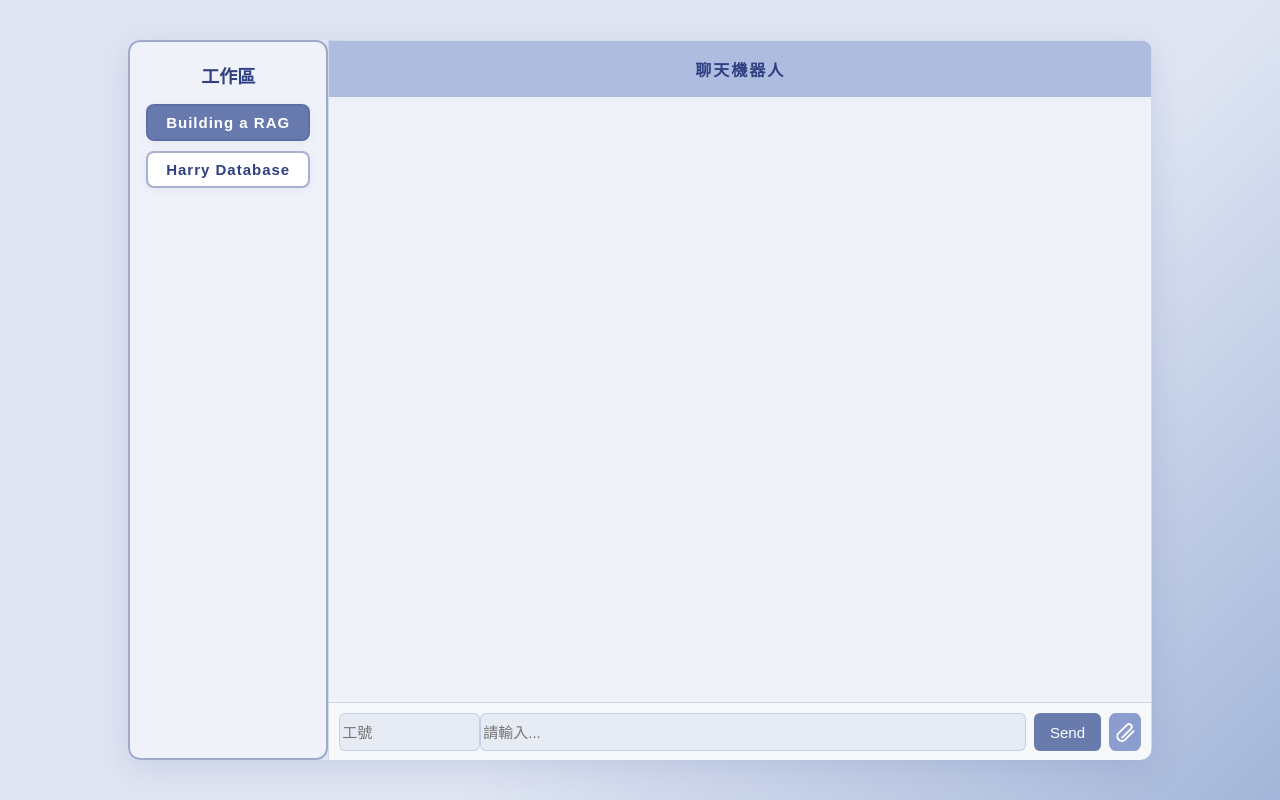
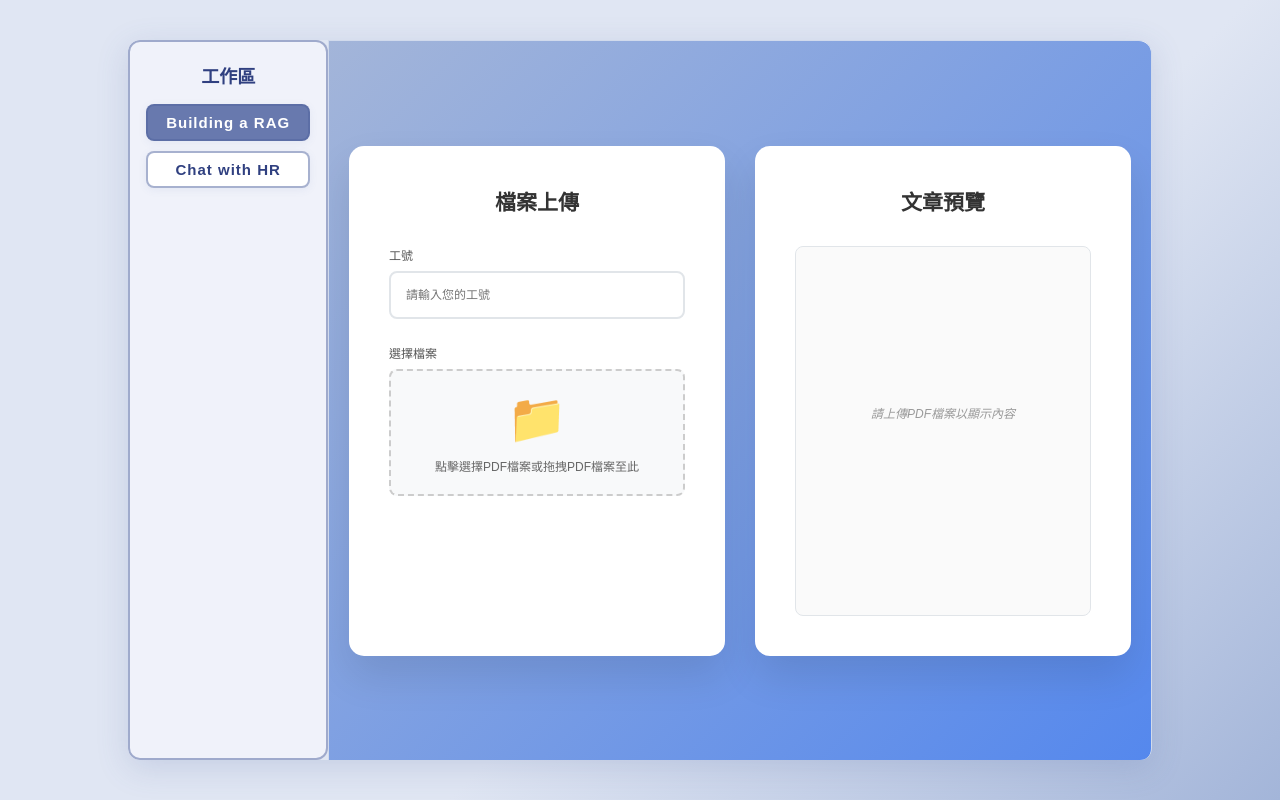
Before and after one commit to UnaChen-tw/meeting.demo, a plain HTML site: page index.html in a window 1280 px wide. Both pictures are taken after a click on the button "Building a RAG". Drawn offline with Linux system fonts and the light colour scheme.

Commit message:
Add files via upload

```diff
--- a/index.html
+++ b/index.html
@@ -210,7 +210,7 @@
     <div class="workspace">
       <h2>工作區</h2>
       <button class="category-btn active" data-value="Building_a_RAG">Building a RAG</button>
-      <button class="category-btn" data-value="Harry_database">Harry Database</button>
+      <button class="category-btn" data-value="Chat_with_HR">Chat with HR</button>
     </div>
     <div class="chat-container" id="chatContainer">
       <div class="chat-header">聊天機器人</div>
@@ -269,11 +269,11 @@
     }
 
 
-    function getQType() {
-        if (selectedCategory === 'test_category') return meetingSelect2.value;
-        if (selectedCategory === 'meeting_notes') return meetingSelect1.value;
-        return 'default';
-      }
+    // function getQType() {
+    //     if (selectedCategory === 'test_category') return meetingSelect2.value;
+    //     if (selectedCategory === 'meeting_notes') return meetingSelect1.value;
+    //     return 'default';
+    //   }
 
 
     categoryBtns.forEach(btn => {
@@ -284,7 +284,7 @@
 
         chatMessages.innerHTML = '';
 
-        if (selectedCategory === 'test_category') {
+        if (selectedCategory === 'Building_a_RAG') {
           chatContainer.style.display = 'none';
           uploadContainer.style.display = 'block';
         } else {
@@ -292,7 +292,7 @@
           uploadContainer.style.display = 'none';
         }
 
-        if (selectedCategory === 'test_category') {
+        if (selectedCategory === 'Building_a_RAG') {
           meetingSelect1.style.display = 'none';
           meetingSelect2.style.display = 'block';
         }
```
